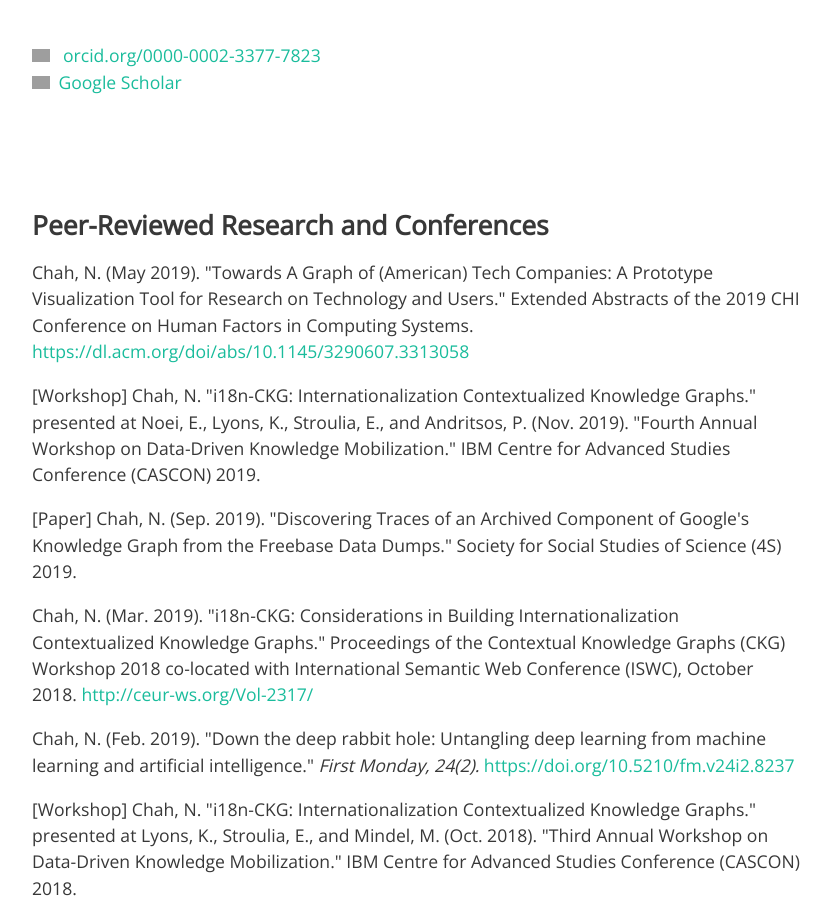
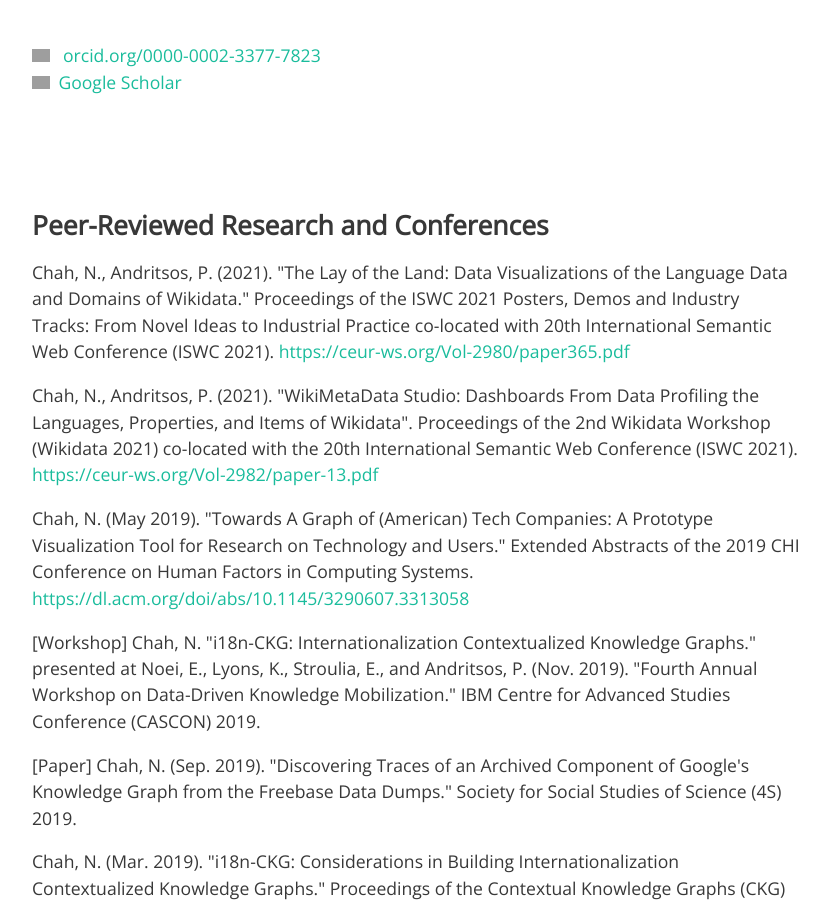
Before and after one commit to nchah/nchah.github.io, a Jekyll site: the page built from page-research.md, in a window 1280 px wide and 900 px high, scrolled down 385 px. Shown: the whole window, without its empty margins (224-1055 px from the left). Built offline with Jekyll 4.4.1, drawn with Linux system fonts in a browser that asks for light colours; nearby versions of some CDN libraries; grey boxes are pictures that could not be loaded.

Commit message:
Update page-research.md

```diff
--- a/page-research.md
+++ b/page-research.md
@@ -38,6 +38,14 @@ permalink: /research/
 <div class="page" title="Page 1">
   <div class="layoutArea">
     <div class="column">
+      <p>
+        Chah, N., Andritsos, P. (2021). "The Lay of the Land: Data Visualizations of the Language Data and Domains of Wikidata." Proceedings of the ISWC 2021 Posters, Demos and Industry Tracks: From Novel Ideas to Industrial Practice co-located with 20th International Semantic Web Conference (ISWC 2021). <a href="https://ceur-ws.org/Vol-2980/paper365.pdf" target="_blank" rel="noopener noreferrer">https://ceur-ws.org/Vol-2980/paper365.pdf</a>
+      </p>
+
+      <p>
+        Chah, N., Andritsos, P. (2021). "WikiMetaData Studio: Dashboards From Data Profiling the Languages, Properties, and Items of Wikidata". Proceedings of the 2nd Wikidata Workshop (Wikidata 2021) co-located with the 20th International Semantic Web Conference (ISWC 2021). <a href="https://ceur-ws.org/Vol-2982/paper-13.pdf" target="_blank" rel="noopener noreferrer">https://ceur-ws.org/Vol-2982/paper-13.pdf</a>
+      </p>
+
       <p>
         Chah, N. (May 2019). "Towards A Graph of (American) Tech Companies: A Prototype Visualization Tool for Research on Technology and Users." Extended Abstracts of the 2019 CHI Conference on Human Factors in Computing Systems. <a href="https://dl.acm.org/doi/abs/10.1145/3290607.3313058" target="_blank" rel="noopener noreferrer">https://dl.acm.org/doi/abs/10.1145/3290607.3313058</a>
       </p>
```
